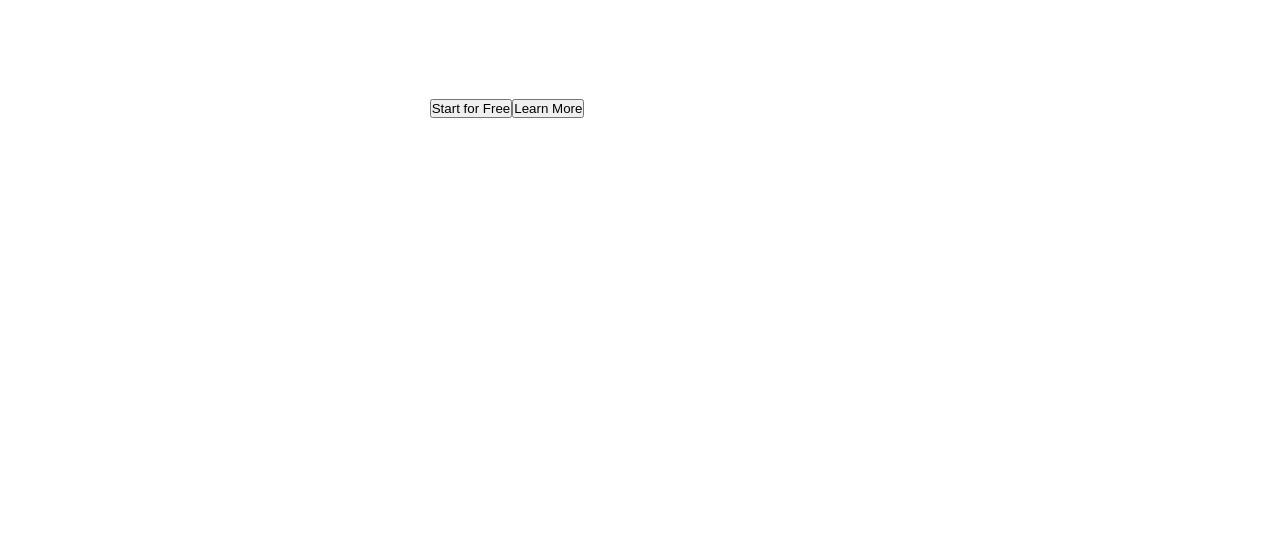
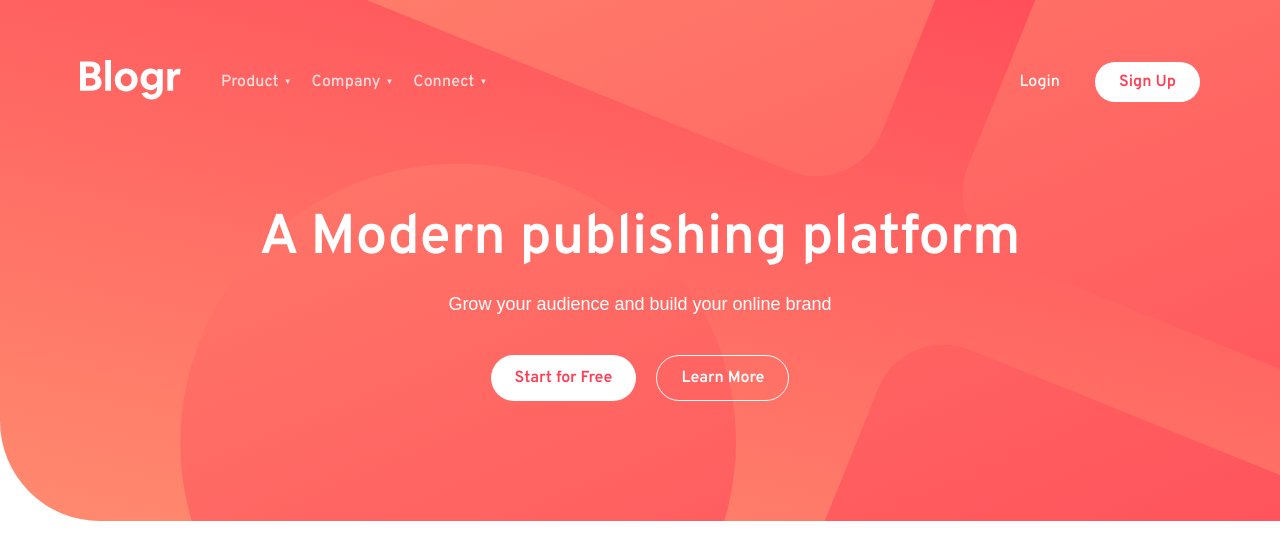
Before and after one commit to ME0WGE/React-Blogr-Layout, a React (Vite) app: page / in a window 1280 px wide. Shown: the top 560 px of the page. Built offline with nearby package versions, Linux system fonts and the light colour scheme; a web font is replaced by a local one.

Commit message:
header okayge

```diff
--- a/src/App.jsx
+++ b/src/App.jsx
@@ -19,7 +19,7 @@ function App() {
         </Route>
 
         {/* Page de Product par défaut */}
-        <Route path="/product" element={<Product />}>
+        <Route path="/product" element={<Layout />}>
           <Route index element={<Product />} />
           <Route path="product" element={<Product />} />
           <Route path="company" element={<Company />} />
@@ -27,7 +27,7 @@ function App() {
         </Route>
 
         {/* Page de Company par défaut */}
-        <Route path="/company" element={<Company />}>
+        <Route path="/company" element={<Layout />}>
           <Route index element={<Company />} />
           <Route path="product" element={<Product />} />
           <Route path="company" element={<Company />} />
@@ -35,7 +35,7 @@ function App() {
         </Route>
 
         {/* Page de Connect par défaut */}
-        <Route path="/connect" element={<Connect />}>
+        <Route path="/connect" element={<Layout />}>
           <Route index element={<Connect />} />
           <Route path="product" element={<Product />} />
           <Route path="company" element={<Company />} />
--- a/src/components/header/Header.jsx
+++ b/src/components/header/Header.jsx
@@ -1,5 +1,6 @@
 import "./header.css";
 import logo from "../../assets/images/logo.svg";
+import { NavLink } from "react-router-dom";
 
 export default function Navbar() {
   return (
@@ -7,11 +8,31 @@ export default function Navbar() {
       {/* Global Container -- Nav & Header -- */}
       <div className="header-container">
         {/* Navbar Container -- Nav -- */}
-        <div className="navbar-container">
-          <img src={logo} alt="" />
+        <div className="navbar-content">
+          <NavLink to="/">
+            <img src={logo} alt="company logo linking to the homepage" />
+          </NavLink>
+
+          <ul>
+            <li>
+              <NavLink to="/product">Product</NavLink>
+            </li>
+            <li>
+              <NavLink to="/company">Company</NavLink>
+            </li>
+            <li>
+              <NavLink to="/connect">Connect</NavLink>
+            </li>
+          </ul>
+
+          <div className="login">
+            <button>Login</button>
+            <button>Sign Up</button>
+          </div>
         </div>
+
         {/* Header Container -- Header -- */}
-        <div className="header-container">
+        <div className="header-content">
           <h1>A Modern publishing platform</h1>
           <p>Grow your audience and build your online brand</p>
           <div className="btn-container">
--- a/src/components/header/header.css
+++ b/src/components/header/header.css
@@ -0,0 +1,183 @@
+.header-container {
+  background-image: url("../../assets/images/bg-pattern-intro-desktop.svg"),
+    linear-gradient(
+      to left bottom,
+      var(--color-background-dark),
+      var(--color-background-light)
+    );
+  background-size: 175%;
+  background-position: 25% 50%;
+  background-repeat: no-repeat;
+  min-height: 60vh;
+  width: 100%;
+  border-bottom-left-radius: 100px;
+  padding: var(--spacing-medium) var(--spacing-large-l);
+  display: flex;
+  flex-direction: column;
+  position: relative;
+  overflow: hidden;
+}
+
+.navbar-content {
+  display: flex;
+  justify-content: space-between;
+  align-items: center;
+  width: 100%;
+  padding: var(--spacing-small) 0;
+}
+
+.navbar-content img {
+  height: 40px;
+  margin-right: var(--spacing-medium);
+}
+
+.navbar-content ul {
+  display: flex;
+  list-style: none;
+  margin-right: auto;
+}
+
+.navbar-content ul li {
+  margin-right: var(--spacing-small);
+  position: relative;
+}
+
+.navbar-content ul li a {
+  color: var(--color-text-white);
+  text-decoration: none;
+  font-family: var(--font-overpass);
+  font-size: var(--font-size-nav-16);
+  font-weight: 500;
+  opacity: 0.8;
+  transition: opacity 0.2s ease;
+}
+
+.navbar-content ul li a:hover {
+  opacity: 1;
+  text-decoration: underline;
+}
+
+.navbar-content ul li a::after {
+  content: "▼";
+  font-size: 8px;
+  margin-left: 5px;
+  vertical-align: middle;
+}
+
+.login {
+  display: flex;
+  align-items: center;
+}
+
+.login button:first-child {
+  background: transparent;
+  border: none;
+  color: var(--color-text-white);
+  font-family: var(--font-overpass);
+  font-size: var(--font-size-nav-16);
+  margin-right: var(--spacing-small);
+  cursor: pointer;
+  font-weight: 500;
+  padding: 10px 15px;
+}
+
+.login button:last-child {
+  background-color: var(--color-text-white);
+  border: none;
+  border-radius: 25px;
+  color: var(--color-background-dark);
+  font-family: var(--font-overpass);
+  font-size: var(--font-size-btn);
+  font-weight: 600;
+  padding: 10px 24px;
+  cursor: pointer;
+  transition: background-color 0.2s ease;
+}
+
+.login button:last-child:hover {
+  background-color: rgba(255, 255, 255, 0.8);
+  color: var(--color-background-dark);
+}
+
+.header-content {
+  display: flex;
+  flex-direction: column;
+  align-items: center;
+  justify-content: center;
+  text-align: center;
+  margin-top: var(--spacing-large-l);
+  margin-bottom: var(--spacing-large-l);
+  flex: 1;
+}
+
+.header-content h1 {
+  font-family: var(--font-overpass);
+  font-size: var(--font-size-primary-56);
+  color: var(--color-text-white);
+  font-weight: 600;
+  margin-bottom: var(--spacing-small);
+}
+
+.header-content p {
+  font-family: var(--font-Overpass-light);
+  font-size: var(--font-size-text-18);
+  color: var(--color-text-white);
+  margin-bottom: var(--spacing-medium);
+  font-weight: 300;
+}
+
+.btn-container {
+  display: flex;
+  justify-content: center;
+  gap: var(--spacing-small);
+}
+
+.btn-container button:first-child {
+  background-color: var(--color-text-white);
+  border: none;
+  border-radius: 25px;
+  color: var(--color-background-dark);
+  font-family: var(--font-overpass);
+  font-size: var(--font-size-btn);
+  font-weight: 600;
+  padding: 12px 24px;
+  cursor: pointer;
+  transition: all 0.2s ease;
+}
+
+.btn-container button:first-child:hover {
+  background-color: rgba(255, 255, 255, 0.8);
+}
+
+.btn-container button:last-child {
+  background-color: transparent;
+  border: 1px solid var(--color-text-white);
+  border-radius: 25px;
+  color: var(--color-text-white);
+  font-family: var(--font-overpass);
+  font-size: var(--font-size-btn);
+  font-weight: 600;
+  padding: 12px 24px;
+  cursor: pointer;
+  transition: all 0.2s ease;
+}
+
+.btn-container button:last-child:hover {
+  background-color: var(--color-text-white);
+  color: var(--color-background-dark);
+}
+
+/* Responsive Design */
+@media (max-width: 768px) {
+  .header-container {
+    padding: var(--spacing-small) var(--spacing-medium-m);
+  }
+
+  .header-content h1 {
+    font-size: var(--font-size-primary-48);
+  }
+
+  .navbar-content ul {
+    display: none; /* For mobile menu implementation */
+  }
+}
```
